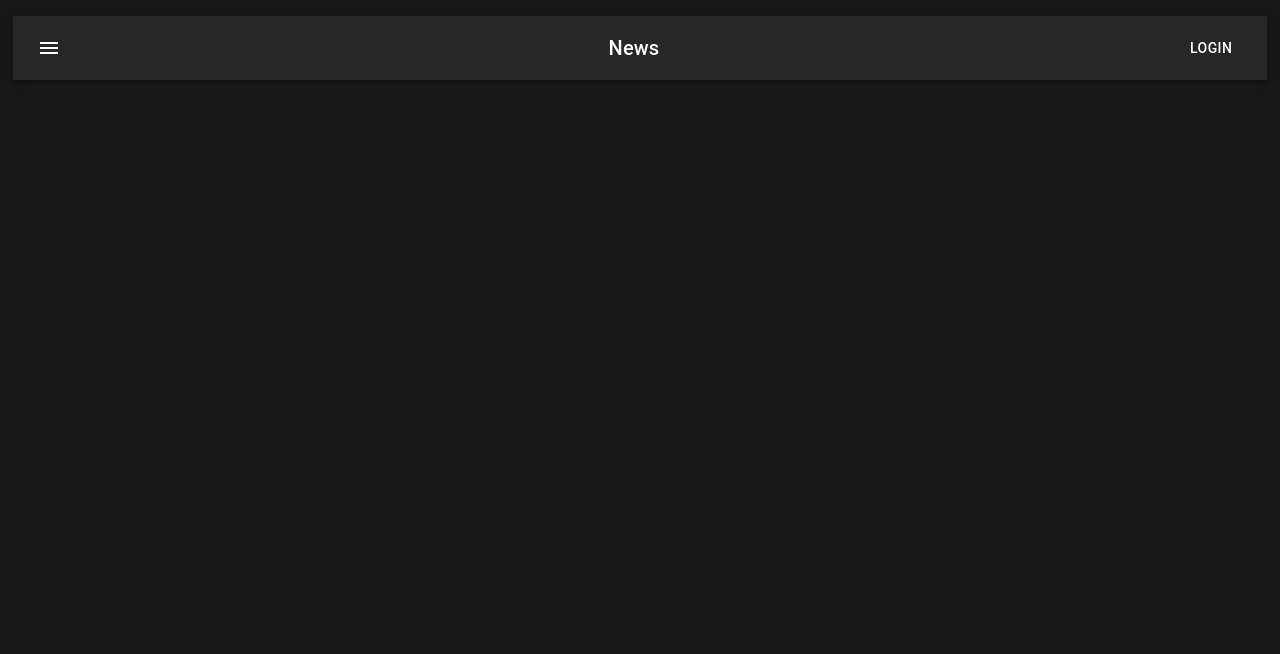
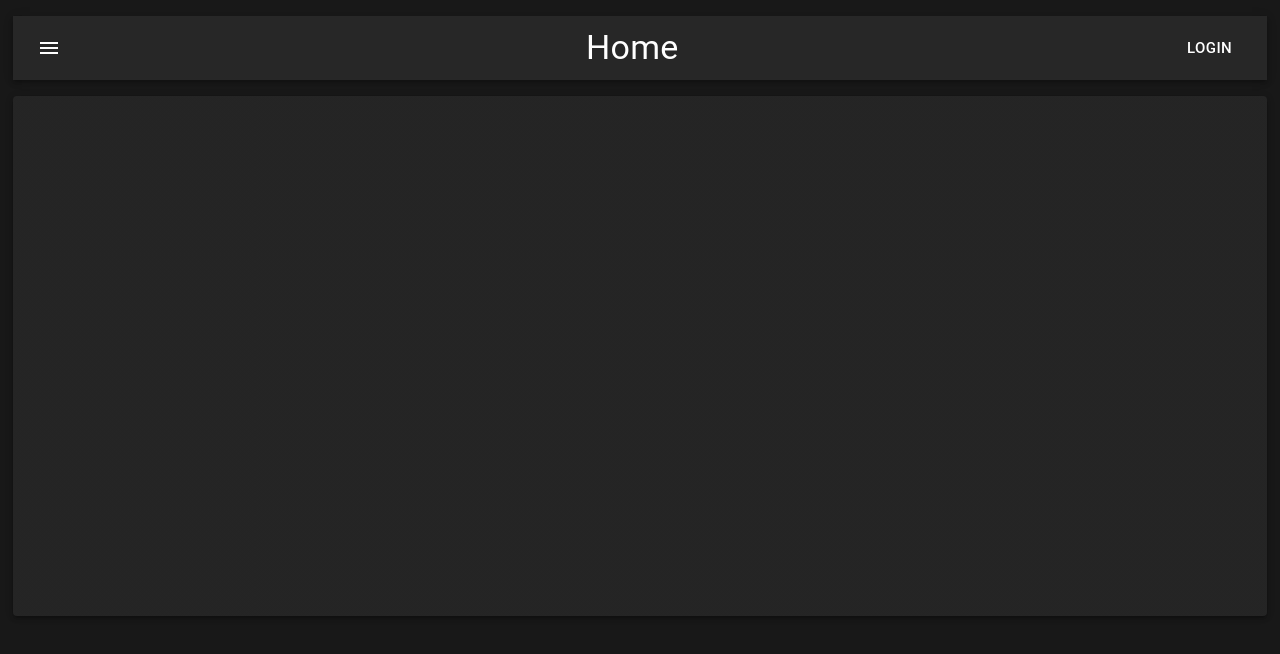
Before and after one commit to 0pilatos0/waldo.desktop.app, a React (Create React App) app: page / in a window 1280 px wide. Shown: the top 654 px of the page. Built offline with nearby package versions, Linux system fonts and the light colour scheme.

Commit message:
An idea for a layout to build upon

```diff
--- a/src/App.tsx
+++ b/src/App.tsx
@@ -1,8 +1,10 @@
 import React from 'react';
 import { createTheme, ThemeProvider } from '@mui/material/styles';
 
+import './App.css';
 import AppBar from './components/AppBar'
-import './App.css';
+import Home from './Views/Home/Home'
+
 
 const darkTheme = createTheme({
   palette: {
@@ -15,6 +17,7 @@ function App() {
     <div className="App">
       <ThemeProvider theme={darkTheme}>
       <AppBar/>
+      <Home/>
       </ThemeProvider>
     </div>
   );
--- a/src/Views/Home/Home.tsx
+++ b/src/Views/Home/Home.tsx
@@ -1,15 +1,14 @@
 import React from 'react'
-
+import Paper from '@mui/material/Paper'
+import Typography from '@mui/material/Typography'
 
 interface Props {
-
 }
 
 const Home = (props: Props) => {
     return (
-        <div>
-            <h1>This is the home page</h1>
-        </div>
+        <Paper elevation={3} sx={(theme) => ({  margin: `${theme.spacing(2)} auto`, width: '98%', height: '65vh'})}>
+        </Paper>
     )
 }
 
--- a/src/components/AppBar.tsx
+++ b/src/components/AppBar.tsx
@@ -20,10 +20,10 @@ export default function ButtonAppBar() {
           >
             <MenuIcon />
           </IconButton>
-          <Typography variant="h6" component="div" sx={{ flexGrow: 1 }}>
-            News
+          <Typography variant="h4" component="div" sx={{ flexGrow: 1 }}>
+            Home
           </Typography>
-          <Button color="inherit">Login</Button>
+          <Button color="inherit" size="large">Login</Button>
         </Toolbar>
       </AppBar>
     </Box>
```
